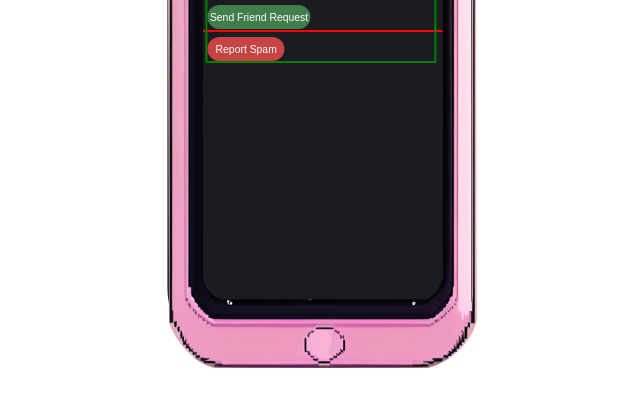
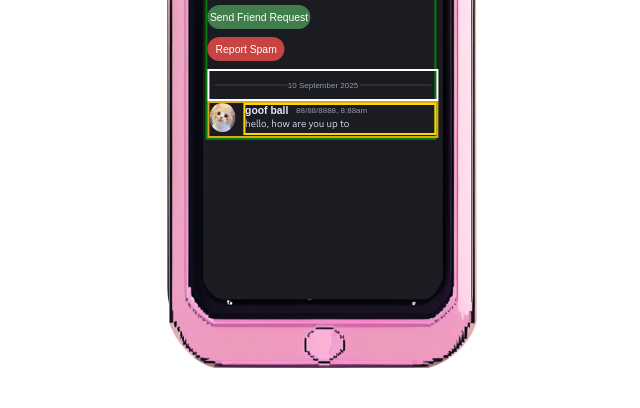
Before and after one commit to ryan-webcoding/cell-phone, a plain HTML site: page index.html in a window 1280 px wide. Shown: the part 392-800 px from the top of the page, without its empty margins (319-959 px from the left). Drawn offline with Linux system fonts and the light colour scheme; a web font is replaced by a local one.

Commit message:
adding date and conversation module

```diff
--- a/index.html
+++ b/index.html
@@ -47,7 +47,7 @@
       </div>
       <!--this is the dynamic message part-->>
       <div class="viewport-body">
-        <div class="body-head-container">
+        <div class="entire-chatlog-container">
           <img
             class="body-profile-img"
             src="./img/profile-pic.png"
@@ -67,6 +67,28 @@
               Report Spam
             </button>
           </div>
+          <div class="date-container">
+            <div class="date-dashline"></div>
+            <div class="date">10 September 2025</div>
+          </div>
+          <div class="chat-container">
+            <div class="chat-profile-pic-container">
+              <img
+                class="cute-cat"
+                src="./img/cute-cat.png"
+                alt="cute cat profile picture"
+              />
+            </div>
+            <div class="chat-content-container">
+              <div class="chat-info-container">
+                <div class="chat-username">goof ball</div>
+                <div class="chat-date-time">88/88/8888, 8:88am</div>
+              </div>
+              <div class="chat-body-container">
+                <div class="chat-body">hello, how are you up to</div>
+              </div>
+            </div>
+          </div>
         </div>
       </div>
     </div>
--- a/style.css
+++ b/style.css
@@ -15,6 +15,19 @@
   font-family: "gg sans";
   src: url("/fonts/gg-sans-bold.ttf") format("truetype");
   font-weight: bold;
+  font-style: normal;
+}
+@font-face {
+  font-family: "gg sans";
+  src: url("./font/gg-sans-Medium.ttf") format("truetype");
+  font-weight: medium;
+  font-style: normal;
+}
+
+@font-face {
+  font-family: "gg sans";
+  src: url("./font/gg-sans-Semibold.ttf") format("truetype");
+  font-weight: 600;
   font-style: normal;
 }
 .cellphone-frame {
@@ -123,11 +136,11 @@
   flex-direction: column;
   align-items: center;
   border: red solid 2px;
-  height: 24vh;
+
   width: 20vw;
   top: 24vh;
 }
-.body-head-container {
+.entire-chatlog-container {
   border: green solid 2px;
   position: absolute;
   display: flex;
@@ -182,3 +195,76 @@
   height: 3vh;
   z-index: 11;
 }
+
+/*above are the heading of chatlog, no need to change*/
+.date-container {
+  display: flex;
+  flex-direction: column;
+  justify-content: center;
+  align-items: center;
+  margin-top: 1vh;
+  width: 18vw;
+  height: 4vh;
+  border: white 2px solid;
+}
+
+.date-dashline {
+  position: absolute;
+  width: 17vw;
+  border: 0.5px solid rgb(45, 47, 53);
+}
+.date {
+  position: absolute;
+  background-color: rgb(27 28 34);
+  font-family: "gg sans", sans-serif;
+  font-size: 1vmin;
+  font-weight: 520;
+  padding: 0.1vmin;
+  color: rgb(150, 152, 162);
+  min-width: 5vw;
+  text-align: center;
+}
+/*above is the implementation of date module*/
+.chat-container {
+  display: flex;
+  align-items: flex-start;
+  width: 18vw;
+  border: goldenrod solid 2px;
+  min-height: 4vh;
+}
+.chat-content-container {
+  flex-grow: 1;
+  border: gold solid 2px;
+  min-height: 4vh;
+}
+.chat-info-container {
+  display: flex;
+  gap: 0.6vw;
+  align-items: center;
+  justify-content: flex-start;
+}
+.chat-username {
+  color: rgb(227, 229, 323);
+  font-size: 1.3vmin;
+  font-weight: 600;
+  font-family: "gg sans", sans-serif;
+}
+.chat-date-time {
+  color: rgb(150, 152, 162);
+  font-weight: 520;
+  font-size: 1vmin;
+  font-family: "gg sans", sans-serif;
+}
+
+.cute-cat {
+  margin-right: 0.6vw;
+  width: 2vw;
+  height: 3.6vh;
+  border-radius: 50%;
+}
+.chat-body {
+  font-size: 1.3vmin;
+  font-family: "gg sans", sans-serif;
+  color: rgb(227, 229, 323);
+  font-weight: 100;
+}
```
Also changed, not shown: font/gg sans Medium.ttf (added), font/gg sans Semibold.ttf (added), img/cute-cat.png (added).
